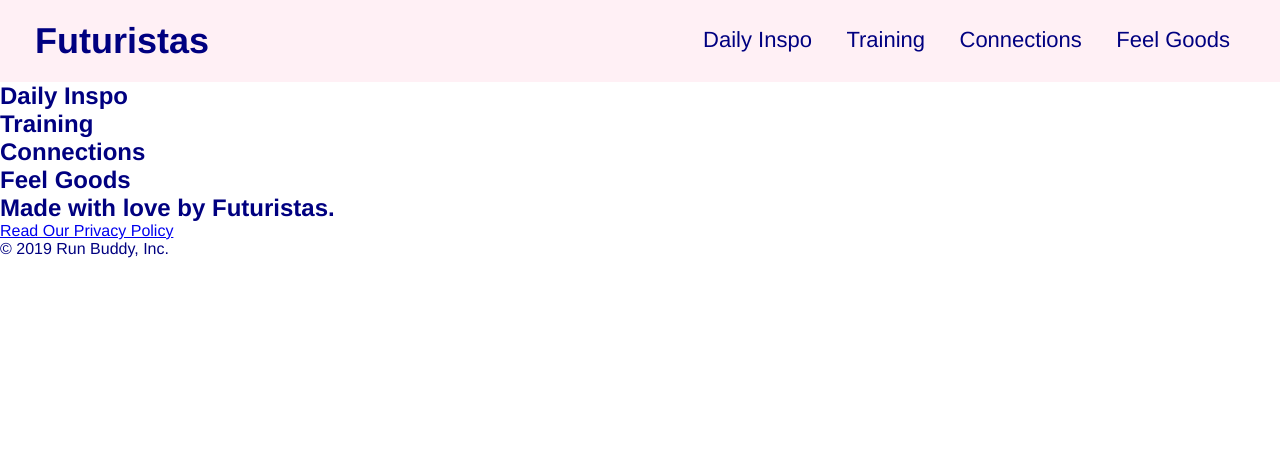
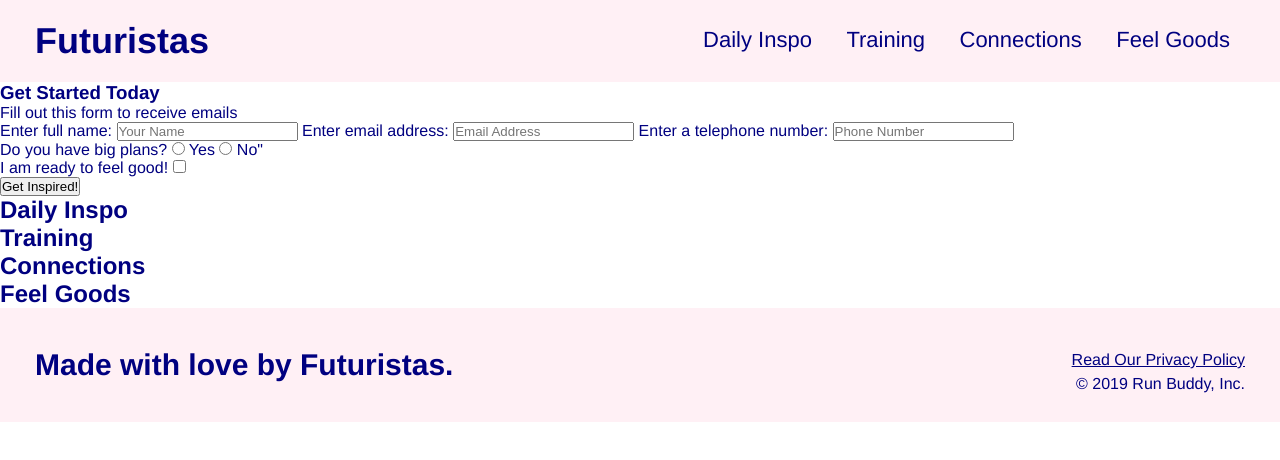
Before and after one commit to mcalzada8696/Run-Buddy, a plain HTML site: page index.html in a window 1280 px wide. Drawn offline with Linux system fonts and the light colour scheme.

Commit message:
hero section

```diff
--- a/CSS/style.css
+++ b/CSS/style.css
@@ -1,6 +1,7 @@
 * {
   margin: 0;
   padding: 0;
+  box-sizing: border-box;
 }
 header h1 {
     font-weight: bold;
@@ -39,4 +40,21 @@ body {
 footer {
     color: #000080;
     font-family: Helvetica, Arial, sans-serif;
+    background: #fff0f5;
+    width: 100%;
+    padding: 40px 35px;
   }
+  footer h2 {
+    display: inline;
+    color: #000080;
+    font-size: 30px;
+    margin: 0;
+  }
+  footer div {
+    float: right;
+    line-height: 1.5;
+    text-align: right;
+  }
+  footer a {
+    color: #000080;
+  }
--- a/index.html
+++ b/index.html
@@ -26,6 +26,36 @@
         </nav>
     </header>
     <body>
+        <section>
+            <div>
+                <h3>Get Started Today</h3>
+                <p>Fill out this form to receive emails</p>
+                <form>
+                    <label for="name">Enter full name:</label>
+                    <input type="text" placeholder="Your Name" name="name" id="name" />
+                    <label for="email">Enter email address:</label>
+                    <input type="text" placeholder="Email Address" name="email" id="email" />
+                    <label for="phone">Enter a telephone number:</label>
+                    <input type="text" placeholder="Phone Number" name="phone" id="phone" />
+                    <p>
+                        Do you have big plans?
+                        <input type="radio" name="plan-confirm" id="plan-no" />
+                        <label for="plan-yes">Yes</label>
+                        <input type="radio" name="plan-confirm" id="plan-no" />
+                        <label for="plan-no">No</label>"
+                    </p>
+                    <p>
+                        <label for="checkbox">
+                            I am ready to feel good!
+                        </label>
+                        <input type="checkbox" name="age-confirm" id="checkbox" />
+                    </p>
+                    <button type="submit">
+                        Get Inspired!
+                    </button>
+                </form>
+            </div>
+        </section>
         <section>
             <h2>
                 Daily Inspo
```
